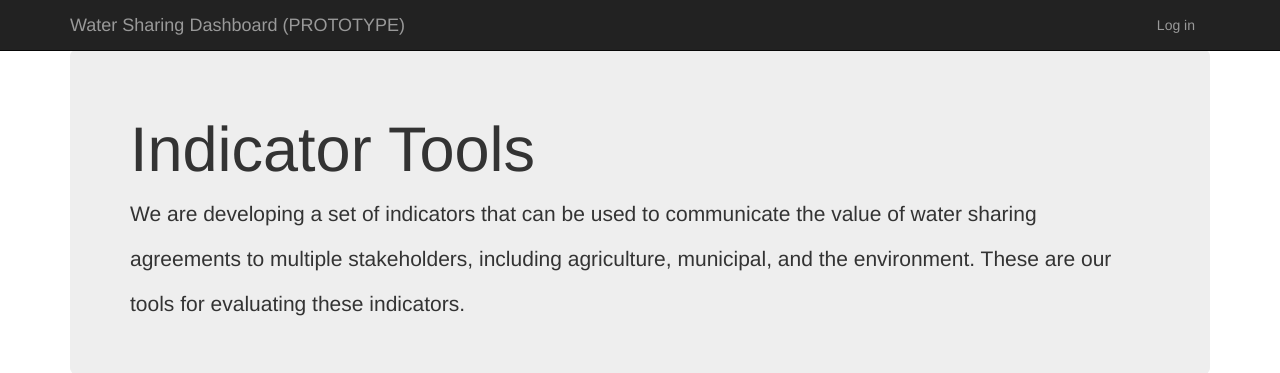
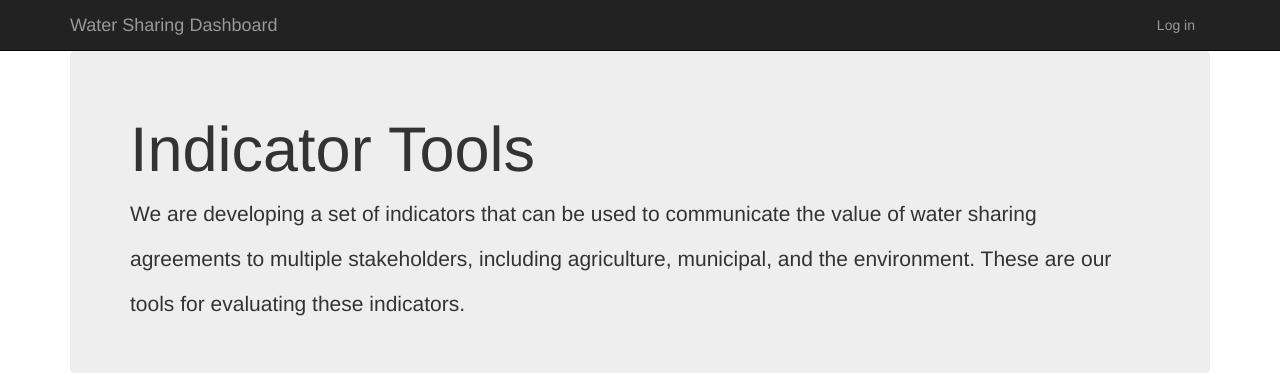
Before and after one commit to eleanxr/watersharingdashboard, a Django app: page /tools/ in a window 1280 px wide. Shown: the top 373 px of the page. Run offline with Django 3.2, Linux system fonts and the light colour scheme; some libraries are stand-ins or nearby versions.

Commit message:
Remove big ugly prototype.

```diff
--- a/app/templates/app/layout.html
+++ b/app/templates/app/layout.html
@@ -19,7 +19,7 @@
                     <span class="icon-bar"></span>
                     <span class="icon-bar"></span>
                 </button>
-                <a href="/" class="navbar-brand">Water Sharing Dashboard (PROTOTYPE)</a>
+                <a href="/" class="navbar-brand">Water Sharing Dashboard</a>
             </div>
             <div class="navbar-collapse collapse">
                 <ul class="nav navbar-nav">
```
